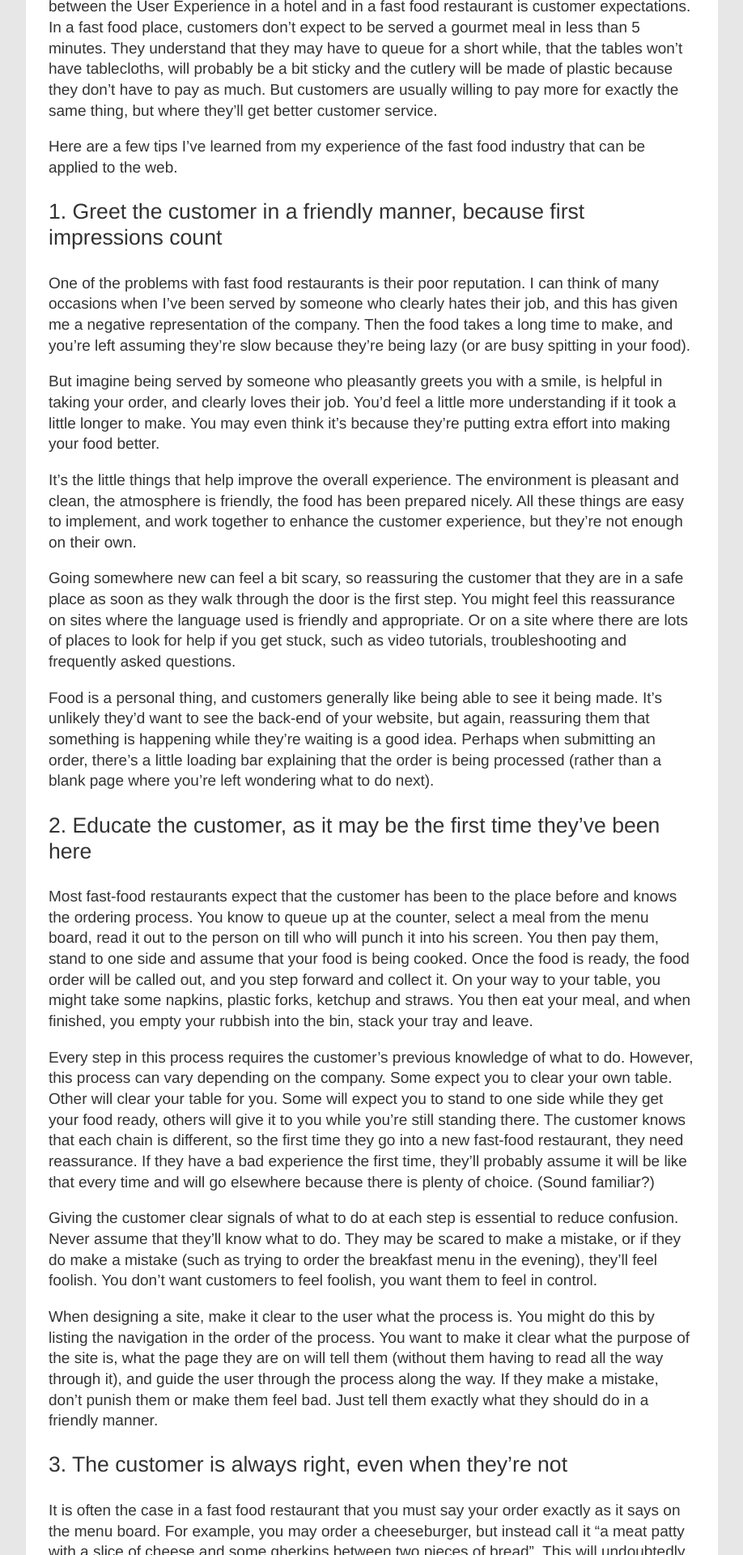
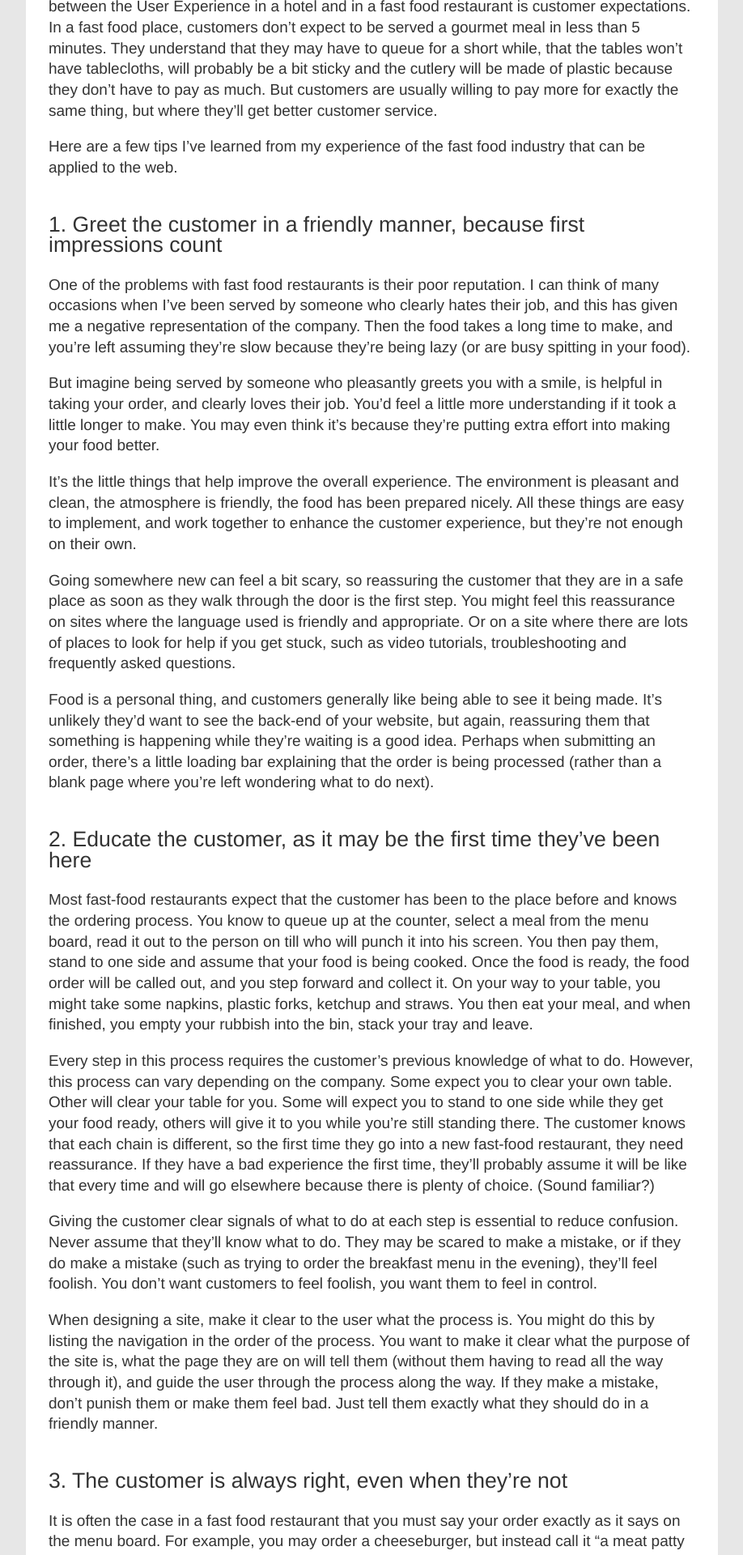
Before and after one commit to maban/maban, a Jekyll site: the page built from _posts/2008-05-12-13.html, in a window 1280 px wide. Shown: the part 519-2439 px from the top of the page at 81% size, without its empty margins (181-1099 px from the left). Built offline with Jekyll 4.4.1, drawn with Linux system fonts in a browser that asks for light colours.

```diff
--- a/_posts/2008-05-12-13.html
+++ b/_posts/2008-05-12-13.html
@@ -9,7 +9,7 @@ title: User Experience on the web, fast food style
 
 <p>Here are a few tips I&#8217;ve learned from my experience of the fast food industry that can be applied to the web.</p>
 
-<h3>1. Greet the customer in a friendly manner, because first impressions count</h3>
+<h2>1. Greet the customer in a friendly manner, because first impressions count</h2>
 
 <p>One of the problems with fast food restaurants is their poor reputation.  I can think of many occasions when I&#8217;ve been served by someone who clearly hates their job, and this has given me a negative representation of the company.  Then the food takes a long time to make, and you&#8217;re left assuming they&#8217;re slow because they&#8217;re being lazy (or are busy spitting in your food).</p>
 
@@ -21,7 +21,7 @@ title: User Experience on the web, fast food style
 
 <p>Food is a personal thing, and customers generally like being able to see it being made.  It&#8217;s unlikely they&#8217;d want to see the back-end of your website, but again, reassuring them that something is happening while they&#8217;re waiting is a good idea.  Perhaps when submitting an order, there&#8217;s a little loading bar explaining that the order is being processed (rather than a blank page where you&#8217;re left wondering what to do next).</p>
 
-<h3>2. Educate the customer, as it may be the first time they&#8217;ve been here</h3>
+<h2>2. Educate the customer, as it may be the first time they&#8217;ve been here</h2>
 
 <p>Most fast-food restaurants expect that the customer has been to the place before and knows the ordering process.   You know to queue up at the counter, select a meal from the menu board, read it out to the person on till who will punch it into his screen.  You then pay them, stand to one side and assume that your food is being cooked.  Once the food is ready, the food order will be called out, and you step forward and collect it.  On your way to your table, you might take some napkins, plastic forks, ketchup and straws.  You then eat your meal, and when finished, you empty your rubbish into the bin, stack your tray and leave.</p>
 
@@ -31,13 +31,13 @@ title: User Experience on the web, fast food style
 
 <p>When designing a site, make it clear to the user what the process is.  You might do this by listing the navigation in the order of the process.  You want to make it clear what the purpose of the site is, what the page they are on will tell them (without them having to read all the way through it), and guide the user through the process along the way.  If they make a mistake, don&#8217;t punish them or make them feel bad.  Just tell them exactly what they should do in a friendly manner.</p>
 
-<h3>3. The customer is always right, even when they&#8217;re not</h3>
+<h2>3. The customer is always right, even when they&#8217;re not</h2>
 
 <p>It is often the case in a fast food restaurant that you must say your order exactly as it says on the menu board.  For example, you may order a cheeseburger, but instead call it &#8220;a meat patty with a slice of cheese and some gherkins between two pieces of bread&#8221;.  This will undoubtedly baffle the person serving you, who is used to hearing the ridiculous company names given to each burger, even for just a moment.</p>
 
 <p>If we were to compare the fast food order process to a web form, the same is true.  When inputting a postcode, card number or telephone number into a form, some don&#8217;t accept the field if the customer puts a space between the characters.  When searching for something on the site, the search term the visitor uses may be different to what you&#8217;d expect.  In such a culturally diverse environment, it&#8217;s important to take into account that users don&#8217;t always ask for or do things in the way you&#8217;d expect.</p>
 
-<h3>4. Listen to the customer&#8217;s feedback, and be sympathetic</h3>
+<h2>4. Listen to the customer&#8217;s feedback, and be sympathetic</h2>
 
 <p>Even experienced fast food customers can get it wrong if the restaurant does things slightly differently to the way they&#8217;re used to.  For example where I worked, sometimes customers would ask for ingredients not in the menu that they&#8217;d seen in other smoothie bars.  They were sometimes upset that I couldn&#8217;t give them what they wanted.</p>
 
@@ -45,7 +45,7 @@ title: User Experience on the web, fast food style
 
 <p>A feedback form on a website is a good way to say to the customer that you care about what they think.  However, make sure there is someone who can reply to this to let the visitor know that their comments have been acknowledged.  Maybe a customer searches for something on your site but the results say nothing could be found.  Make sure you have a message explaining that you&#8217;re sorry that the term could not be found on the site, and give them someone to contact who may be able to find the information they&#8217;re looking for.</p>
 
-<h3>5. Make the most of a bad situation, it&#8217;s an opportunity in disguise</h3>
+<h2>5. Make the most of a bad situation, it&#8217;s an opportunity in disguise</h2>
 
 <p>One of the most surprising things I&#8217;ve learnt is that if you come across a situation that is out of your control, what you do to overcome the situation affects the customer&#8217;s perception of your brand more than the actual event.</p>
 
```
